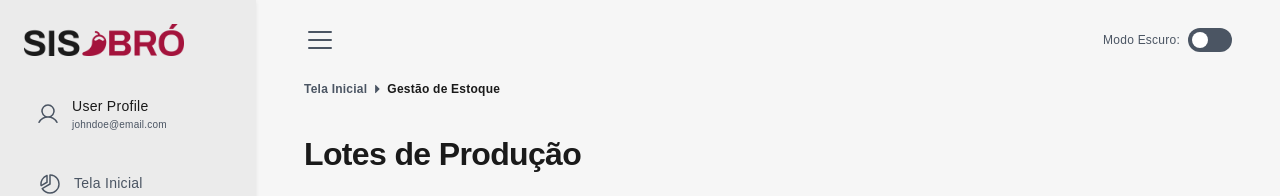
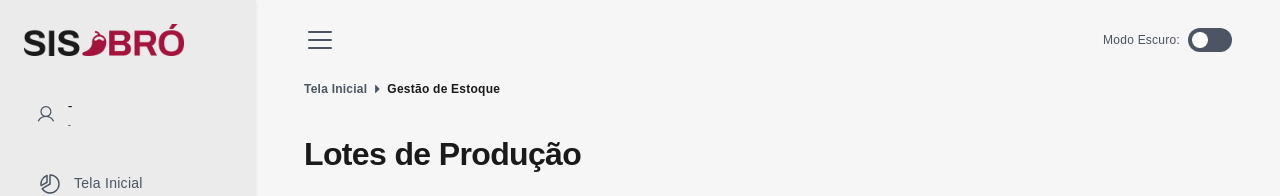
Before and after one commit to EdivarCr/front_sigbro, a React (Vite) app: page /estoque in a window 1280 px wide. Shown: the top 196 px of the page. Built offline with nearby package versions, Linux system fonts and the light colour scheme; no server answers.

Commit message:
fix(sidebar): truncate user profile name to prevent layout overflow

```diff
--- a/src/components/layout/Sidebar.tsx
+++ b/src/components/layout/Sidebar.tsx
@@ -92,6 +92,12 @@ function SidebarContent({
   const navigate = useNavigate()
   const [logOutModalOpen, setLogoutModalOpen] = useState(false)
 
+  const { user } = useAuth()
+  const nome = user?.user_metadata?.full_name
+    ?? user?.user_metadata?.name
+    ?? user?.email
+    ?? "-"
+
   return (
     <div className="flex flex-1 flex-col gap-8 overflow-y-auto px-6 pt-6">
       <div className="flex items-center justify-between">
@@ -125,12 +131,12 @@ function SidebarContent({
           }
         >
           <UserIcon size={24} />
-          <div className="flex flex-col">
-            <span className="text-body-md text-(--txt-primary)">
-              User Profile
+          <div className="flex flex-col w-full min-w-0">
+            <span className="text-body-md text-(--txt-primary) block truncate">
+              {nome}
             </span>
-            <span className="text-label text-(--txt-secondary)">
-              johndoe@email.com
+            <span className="text-label text-(--txt-secondary) block truncate">
+              {user?.email ?? "-"}
             </span>
           </div>
         </NavLink>
```
